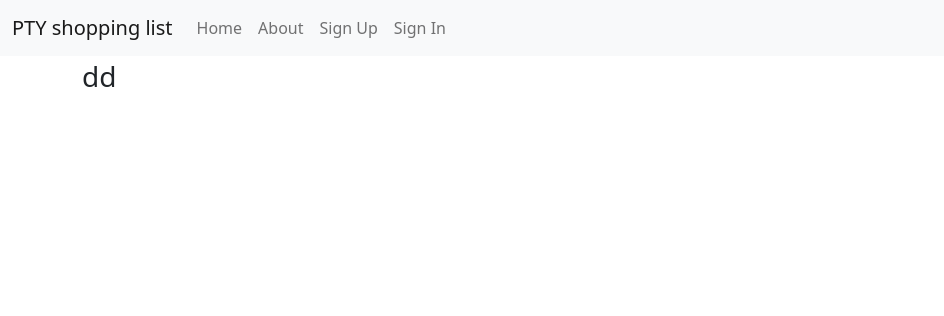
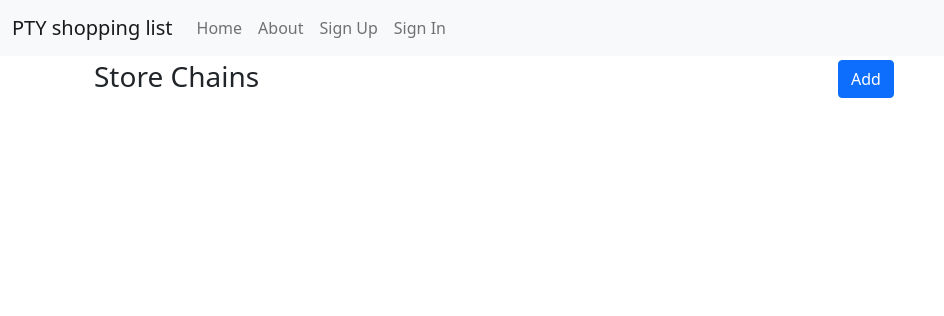
Before and after one commit to luiscberrocal/pty_shopping_list, a Django app: template pty_shopping_list/templates/stores/storechain.html in a window 1280 px wide. Shown: the top 316 px of the page, without its empty margins (0-944 px from the left). Run offline with Django 3.2, Linux system fonts and the light colour scheme; the template is opened without the code that fills it, so the values that code supplies are empty; parts of the project's set-up code (start-up, migrations or seed data) failed here and were passed over; some libraries are stand-ins or nearby versions.

Commit message:
Store chain template

```diff
--- a/pty_shopping_list/stores/views.py
+++ b/pty_shopping_list/stores/views.py
@@ -33,6 +33,7 @@ store_chain_update_view = StoreChainUpdateView.as_view()
 class StoreChainListView(LoginRequiredMixin, ListView):
     model = StoreChain
     context_object_name = 'store_chain_list'
+    template_name = 'stores/storechain.html'
     paginate_by = 5
 
 
--- a/pty_shopping_list/templates/stores/storechain.html
+++ b/pty_shopping_list/templates/stores/storechain.html
@@ -2,6 +2,41 @@
 {% load i18n %}
 {% load crispy_forms_tags %}
 {% block content %}
-  <h3>dd</h3>
-
+  <div class="container">
+    <div class="row">
+      <div class="col-8">
+        <h3>Store Chains </h3>
+      </div>
+      <div class="col-4">
+        <a href="" class="btn btn-primary">{% trans 'Add' %}</a>
+      </div>
+    </div>
+    <div class="row">
+      <div class="col-6">
+        {% for store_chain in  store_chain_list %}
+          <div class="row">
+            <div class="col-7">
+              {{ store_chain.name }}
+            </div>
+            <div class="col-1">
+              {{ store_chain.is_active }}
+            </div>
+            <div class="col-4">
+              <a href="{% url 'stores:delete-store-chain' store_chain.pk %}"
+                 class="btn btn-danger btn-sm">{% trans 'Delete' %}</a>
+              <a href="{% url 'stores:update-store-chain' store_chain.pk %}"
+                 class="btn btn-success btn-sm">{% trans 'Update' %}</a>
+              <a href="{% url 'stores:detail-store-chain' store_chain.pk %}"
+                 class="btn btn-primary btn-sm">{% trans 'View' %}</a>
+            </div>
+          </div>
+        {% endfor %}
+        <div class="row">
+          <div class="col-12">
+            {% include 'snippets/pagination_snippet.html' %}
+          </div>
+        </div>
+      </div>
+    </div>
+  </div>
 {% endblock %}
```
